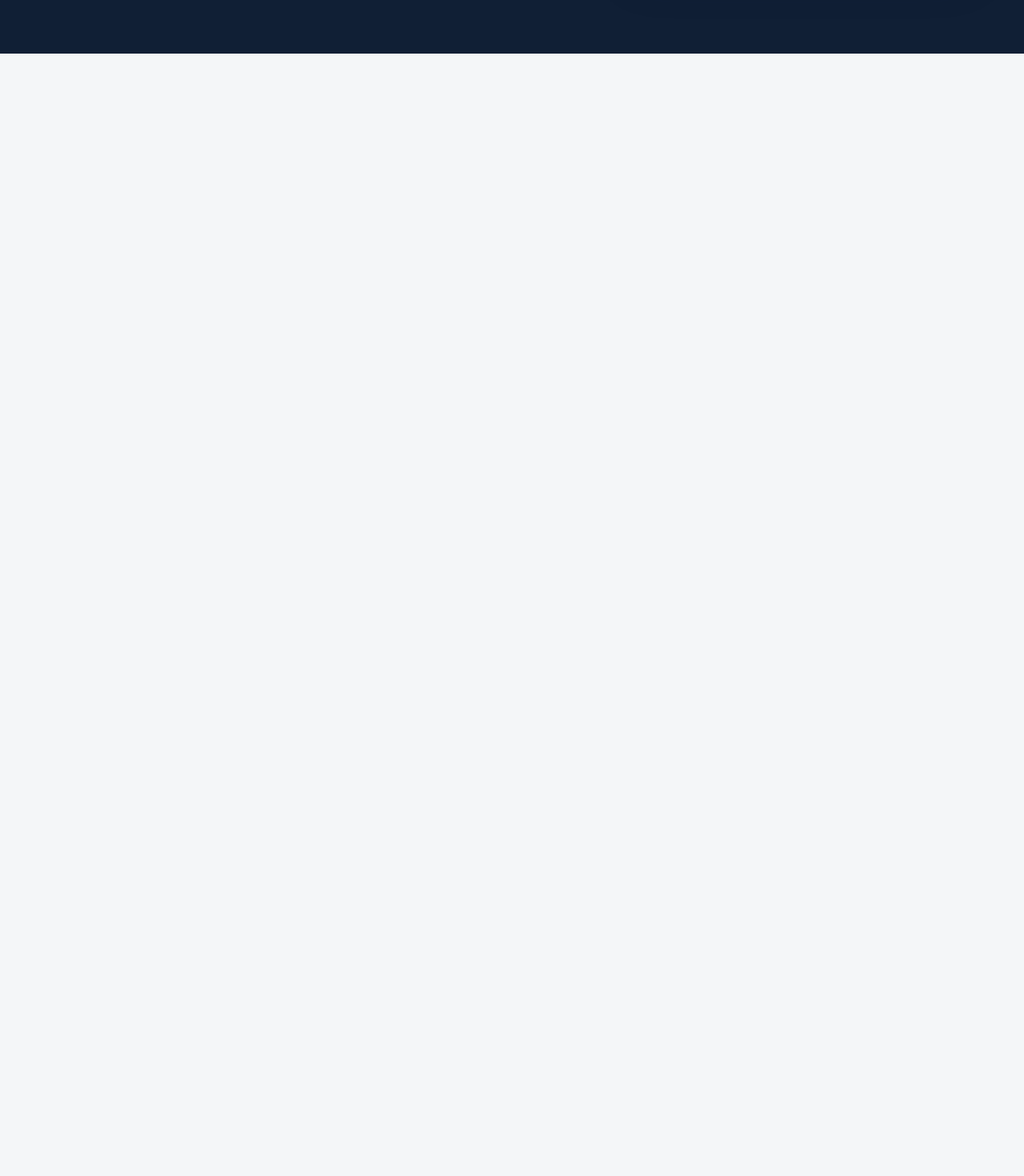
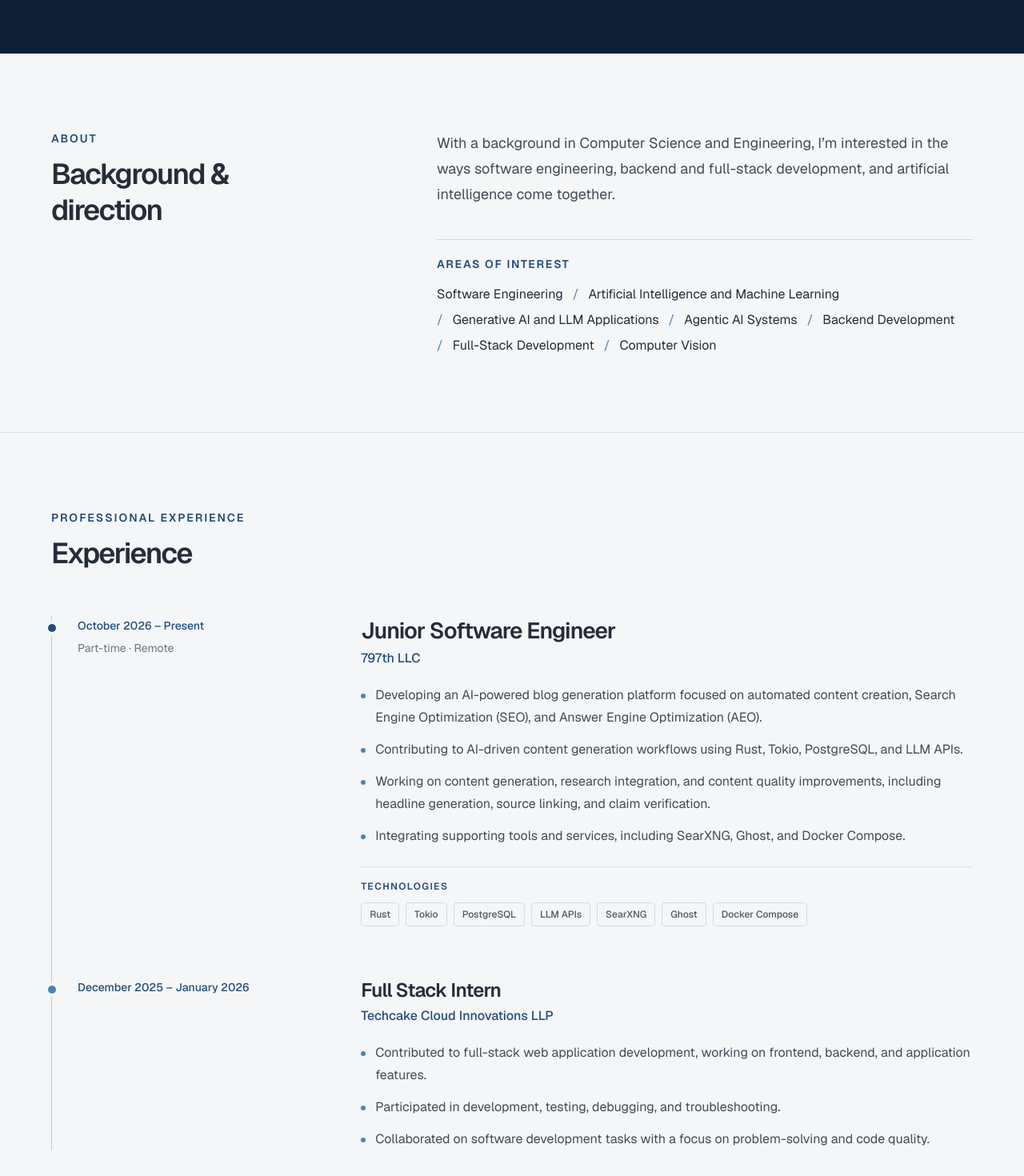
Before and after one commit to Ivinzz10/personal-portfolio, a Next.js app: page / in a window 1280 px wide. Shown: the part 816-2286 px from the top of the page at 80% size. Before the commit the page ends 883 px from the top, so only its background shows below. Built offline with nearby package versions, Linux system fonts and the light colour scheme.

Commit message:
Add About and Experience sections

```diff
--- a/src/app/page.tsx
+++ b/src/app/page.tsx
@@ -1,5 +1,7 @@
 import { Hero } from "@/components/hero";
 import { Navigation } from "@/components/navigation";
+import { About } from "@/components/about";
+import { Experience } from "@/components/experience";
 
 export default function Home() {
   return (
@@ -13,6 +15,8 @@ export default function Home() {
       <Navigation />
       <main id="main-content">
         <Hero />
+        <About />
+        <Experience />
       </main>
     </div>
   );
--- /dev/null
+++ b/src/components/about.tsx
@@ -0,0 +1,49 @@
+import { aboutContent } from "@/content/portfolio";
+
+export function About() {
+  return (
+    <section
+      id="about"
+      aria-labelledby="about-title"
+      className="scroll-mt-20 border-b border-[#252D38]/10 bg-[#F4F6F8]"
+    >
+      <div className="mx-auto grid max-w-[1200px] gap-8 px-4 py-16 sm:px-5 sm:py-20 md:grid-cols-[minmax(220px,0.75fr)_minmax(0,1.25fr)] md:gap-14 md:py-24 lg:gap-20 lg:px-6">
+        <div>
+          <p className="mb-3 text-sm font-semibold uppercase tracking-[0.14em] text-[#234C78]">
+            About
+          </p>
+          <h2
+            id="about-title"
+            className="max-w-[12ch] text-3xl font-semibold leading-tight tracking-[-0.045em] text-[#252D38] sm:text-4xl"
+          >
+            Background &amp; direction
+          </h2>
+        </div>
+
+        <div className="max-w-[720px]">
+          <p className="text-base leading-7 text-[#252D38]/85 sm:text-lg sm:leading-8">
+            {aboutContent.background}
+          </p>
+
+          <div className="mt-8 border-t border-[#252D38]/15 pt-5 sm:mt-10">
+            <h3 className="text-sm font-semibold uppercase tracking-[0.12em] text-[#234C78]">
+              Areas of interest
+            </h3>
+            <ul className="mt-4 flex flex-wrap gap-x-3 gap-y-2 text-sm leading-6 text-[#252D38] sm:text-base">
+              {aboutContent.interests.map((interest, index) => (
+                <li key={interest} className="inline-flex items-center gap-3">
+                  {index > 0 && (
+                    <span aria-hidden="true" className="text-[#4B83B8]">
+                      /
+                    </span>
+                  )}
+                  {interest}
+                </li>
+              ))}
+            </ul>
+          </div>
+        </div>
+      </div>
+    </section>
+  );
+}
--- /dev/null
+++ b/src/components/experience.tsx
@@ -0,0 +1,93 @@
+import { professionalExperience } from "@/content/portfolio";
+
+export function Experience() {
+  return (
+    <section
+      id="experience"
+      aria-labelledby="experience-title"
+      className="scroll-mt-20 bg-[#F4F6F8]"
+    >
+      <div className="mx-auto max-w-[1200px] px-4 py-16 sm:px-5 sm:py-20 md:py-24 lg:px-6">
+        <div className="mb-10 max-w-[680px] sm:mb-14">
+          <p className="mb-3 text-sm font-semibold uppercase tracking-[0.14em] text-[#234C78]">
+            Professional experience
+          </p>
+          <h2
+            id="experience-title"
+            className="text-3xl font-semibold leading-tight tracking-[-0.045em] text-[#252D38] sm:text-4xl"
+          >
+            Experience
+          </h2>
+        </div>
+
+        <ol className="space-y-12 border-l border-[#234C78]/25 sm:space-y-16">
+          {professionalExperience.map((experience) => (
+            <li key={`${experience.organization}-${experience.role}`} className="relative pl-6 sm:pl-8">
+              <span
+                aria-hidden="true"
+                className={`absolute -left-[5px] top-2.5 size-2.5 rounded-full ring-4 ring-[#F4F6F8] ${
+                  experience.current ? "bg-[#234C78]" : "bg-[#4B83B8]"
+                }`}
+              />
+
+              <article className="grid gap-5 md:grid-cols-[minmax(180px,0.55fr)_minmax(0,1.45fr)] md:gap-10 lg:gap-16">
+                <div>
+                  <p className="text-sm font-medium leading-6 text-[#234C78]">
+                    {experience.dates}
+                  </p>
+                  {"details" in experience && (
+                    <p className="mt-1 text-sm leading-6 text-[#252D38]/65">
+                      {experience.details.join(" · ")}
+                    </p>
+                  )}
+                </div>
+
+                <div>
+                  <h3
+                    className={`tracking-[-0.035em] text-[#252D38] ${
+                      experience.current
+                        ? "text-2xl font-semibold sm:text-[1.75rem]"
+                        : "text-xl font-semibold sm:text-2xl"
+                    }`}
+                  >
+                    {experience.role}
+                  </h3>
+                  <p className="mt-1 text-base font-medium text-[#234C78]">
+                    {experience.organization}
+                  </p>
+
+                  <ul className="mt-5 space-y-3 text-sm leading-6 text-[#252D38]/85 sm:text-base sm:leading-7">
+                    {experience.responsibilities.map((responsibility) => (
+                      <li key={responsibility} className="flex gap-3">
+                        <span aria-hidden="true" className="mt-[0.7em] size-1.5 shrink-0 rounded-full bg-[#4B83B8]" />
+                        <span>{responsibility}</span>
+                      </li>
+                    ))}
+                  </ul>
+
+                  {"technologies" in experience && (
+                    <div className="mt-6 border-t border-[#252D38]/10 pt-4">
+                      <h4 className="text-xs font-semibold uppercase tracking-[0.12em] text-[#234C78]">
+                        Technologies
+                      </h4>
+                      <ul className="mt-3 flex flex-wrap gap-x-2 gap-y-2">
+                        {experience.technologies.map((technology) => (
+                          <li
+                            key={technology}
+                            className="rounded-sm border border-[#234C78]/15 px-2.5 py-1 text-xs font-medium leading-5 text-[#252D38]/80"
+                          >
+                            {technology}
+                          </li>
+                        ))}
+                      </ul>
+                    </div>
+                  )}
+                </div>
+              </article>
+            </li>
+          ))}
+        </ol>
+      </div>
+    </section>
+  );
+}
--- a/src/content/portfolio.ts
+++ b/src/content/portfolio.ts
@@ -23,3 +23,53 @@ export const professionalIntroduction = [
   "Currently contributing to an AI-powered content generation platform, working with Rust, LLM APIs, backend technologies, and automated content workflows.",
   "Hands-on experience with multi-agent AI systems, machine learning, computer vision, API integration, and database management.",
 ] as const;
+
+export const aboutContent = {
+  background:
+    "With a background in Computer Science and Engineering, I’m interested in the ways software engineering, backend and full-stack development, and artificial intelligence come together.",
+  interests: [
+    "Software Engineering",
+    "Artificial Intelligence and Machine Learning",
+    "Generative AI and LLM Applications",
+    "Agentic AI Systems",
+    "Backend Development",
+    "Full-Stack Development",
+    "Computer Vision",
+  ],
+} as const;
+
+export const professionalExperience = [
+  {
+    role: "Junior Software Engineer",
+    organization: "797th LLC",
+    dates: "October 2026 – Present",
+    details: ["Part-time", "Remote"],
+    responsibilities: [
+      "Developing an AI-powered blog generation platform focused on automated content creation, Search Engine Optimization (SEO), and Answer Engine Optimization (AEO).",
+      "Contributing to AI-driven content generation workflows using Rust, Tokio, PostgreSQL, and LLM APIs.",
+      "Working on content generation, research integration, and content quality improvements, including headline generation, source linking, and claim verification.",
+      "Integrating supporting tools and services, including SearXNG, Ghost, and Docker Compose.",
+    ],
+    technologies: [
+      "Rust",
+      "Tokio",
+      "PostgreSQL",
+      "LLM APIs",
+      "SearXNG",
+      "Ghost",
+      "Docker Compose",
+    ],
+    current: true,
+  },
+  {
+    role: "Full Stack Intern",
+    organization: "Techcake Cloud Innovations LLP",
+    dates: "December 2025 – January 2026",
+    responsibilities: [
+      "Contributed to full-stack web application development, working on frontend, backend, and application features.",
+      "Participated in development, testing, debugging, and troubleshooting.",
+      "Collaborated on software development tasks with a focus on problem-solving and code quality.",
+    ],
+    current: false,
+  },
+] as const;
```
